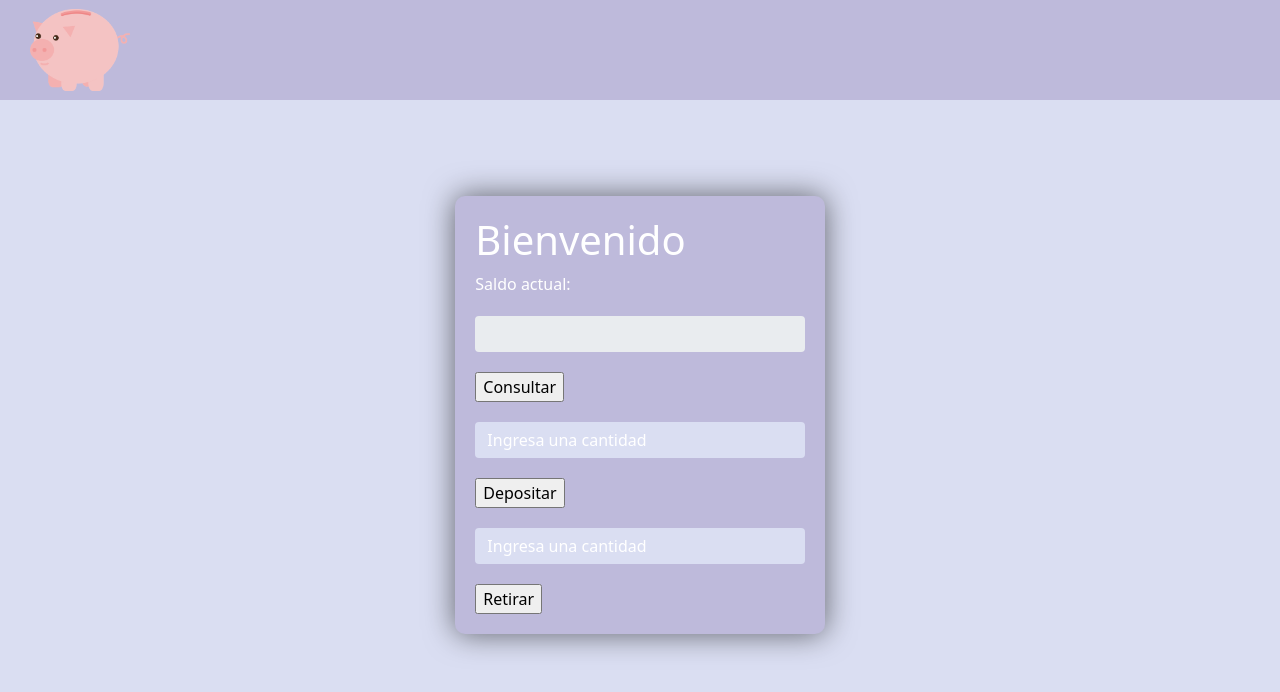
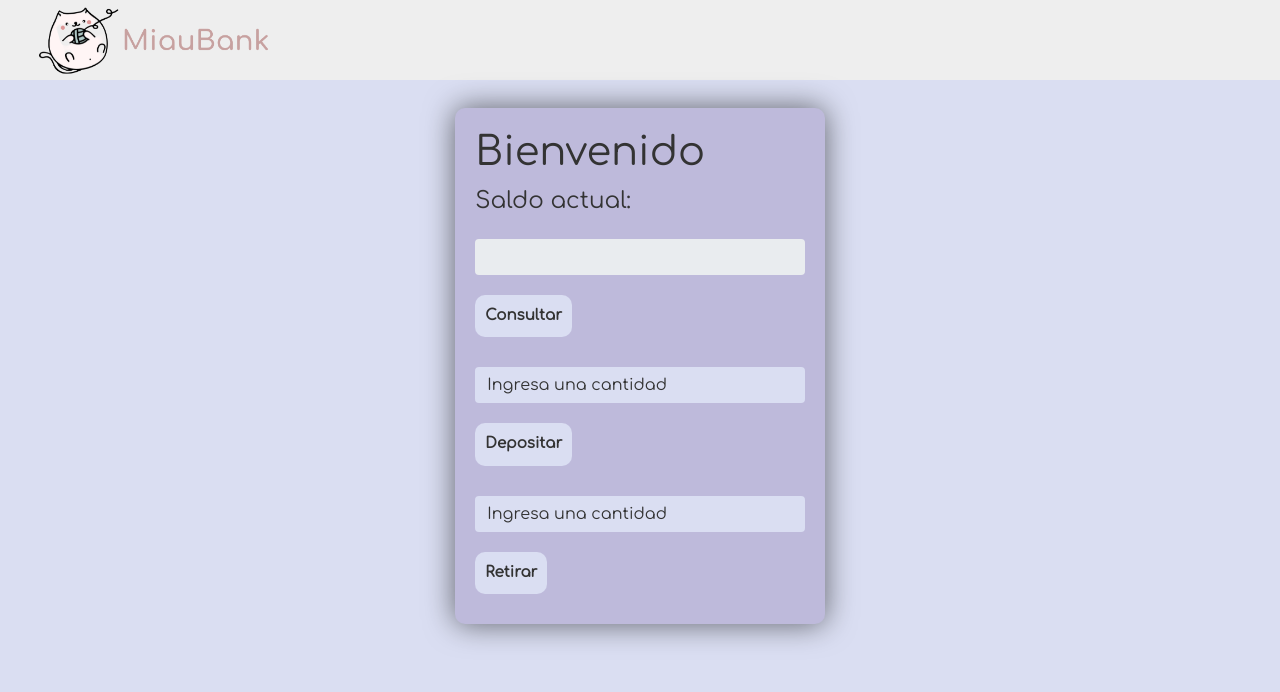
Before and after one commit to yess3rj/ProyectoCajeroAutomatico, a plain HTML site: page principal.html in a window 1280 px wide. Drawn offline with nearby package versions, Linux system fonts and the light colour scheme.

Commit message:
cambio diseño

```diff
--- a/app.js
+++ b/app.js
@@ -61,6 +61,11 @@ function iniciar({ user, password }){
         payload.saldo = saldo + deposito;
         localStorage.setItem('currentUser', JSON.stringify(payload));
         document.getElementById('balance').value = payload.saldo
+        resetValue('deposit');
+    }
+
+    function resetValue(id) {
+      document.getElementById(id).value = ''
     }
 
     function retirar() {
@@ -86,4 +91,5 @@ function iniciar({ user, password }){
         payload.saldo = saldo - retiro;
         localStorage.setItem('currentUser', JSON.stringify(payload));
         document.getElementById('balance').value = payload.saldo
+        resetValue('withdraw');
     }
--- a/principal.html
+++ b/principal.html
@@ -9,26 +9,26 @@
     <link href="https://cdn.jsdelivr.net/npm/bootstrap@5.1.3/dist/css/bootstrap.min.css" rel="stylesheet" integrity="sha384-1BmE4kWBq78iYhFldvKuhfTAU6auU8tT94WrHftjDbrCEXSU1oBoqyl2QvZ6jIW3" crossorigin="anonymous">
     <link rel="stylesheet" href="https://cdn.jsdelivr.net/npm/bootstrap-icons@1.8.1/font/bootstrap-icons.css">
     <link rel="stylesheet" href="style.css">
+    <link href="https://fonts.googleapis.com/css2?family=Comfortaa&display=swap" rel="stylesheet">
 </head>
 <body>
     <header class="header">
-        <img class="header__img" src="./img/bank.png" alt="logo banco">
+        <img class="header__img" src="./img/MiauBank.png" alt="logo banco">
     </header>
     <div class="container">
-        <div class="row justify-content-center pt-5 mt-5 m-1">
+        <div class="row justify-content-center pt-1 mt-4 m-1">
             <div class="col-md-6 col-sm-8 col-xl-4 col-lg-5 formulario">
                 <h1>Bienvenido</h1>
                 <form action="">
-                    <p>Saldo actual:</p>
-                    <p id="saldo"> </p>
+                    <p class="actual">Saldo actual:</p>
                     <input type="text" class="form-control" name="verificacion" id="balance" readonly disabled>
-                    <input type="button" value="Consultar" onclick="consultar()">
+                    <input type="button" class="boton" value="Consultar" onclick="consultar()">
 
-                    <input type="text" class="form-control" name="deposito" id="dep" placeholder="Ingresa una cantidad"/>
-                    <input type="button" value="Depositar" onclick="depositar()">
+                    <input type="text" class="form-control" name="deposito" id="deposit" placeholder="Ingresa una cantidad"/>
+                    <input type="button" class="boton" value="Depositar" onclick="depositar()">
 
-                    <input type="text" class="form-control" name="retiro" id="ret" placeholder="Ingresa una cantidad">
-                    <input type="button" value="Retirar" onclick="retirar()">
+                    <input type="text" class="form-control" name="retiro" id="withdraw" placeholder="Ingresa una cantidad">
+                    <input type="button" class="boton" value="Retirar" onclick="retirar()">
                 </form>
             </div>
         </div>
--- a/style.css
+++ b/style.css
@@ -1,9 +1,9 @@
 .header {
     align-items: center;
-    background-color: #BEBADB;
+    background-color: #EEEEEE;
     color: white;
     display: flex;
-    height: 100px;
+    height: 80px;
     justify-content: space-between;
     top: 0px;
     width: 100%;
@@ -11,7 +11,7 @@
 
   .header__img {
     margin-left: 30px;
-    width: 100px;
+    width: 250px;
   }
 
 
@@ -27,7 +27,8 @@ body {
     padding: 20px;
     border-radius: 10px;
     box-shadow: 0 0 30px rgba(0, 0, 0, 0.568);
-    color: white;
+    color: #333333;
+    font-family: 'Comfortaa', cursive;;
 }
 
 .form-control {
@@ -45,7 +46,7 @@ body {
 }
 
 .form-control::placeholder {
-    color: white;
+    color: #333333;
 }
 
 .ingresar {
@@ -53,11 +54,30 @@ body {
     padding: 10px;
     font-size: 16px;
     font-weight: 700!important;
-    color: white;
+    color: #333333;
     border-radius: 10px;
-
+    border-width: 0px;
 }
 
 .ingresar:hover {
-    color: white;
+    background-color: #928FA8;
 }
+
+.actual {
+    font-size: 23px;
+}
+
+.boton {
+    background: #DADEF2;
+    padding: 10px;
+    font-size: 15px;
+    font-weight: 700!important;
+    color: #333333;
+    border-radius: 10px;
+    border-width: 0px;
+    margin-bottom: 10px;
+}
+
+.boton:hover {
+    background-color: #928FA8;
+}
```
Also changed, not shown: index.html (+3 -2 lines), favicon.ico, img/MiauBank.png (added), img/bank.png (deleted), img/logo.png (deleted).
